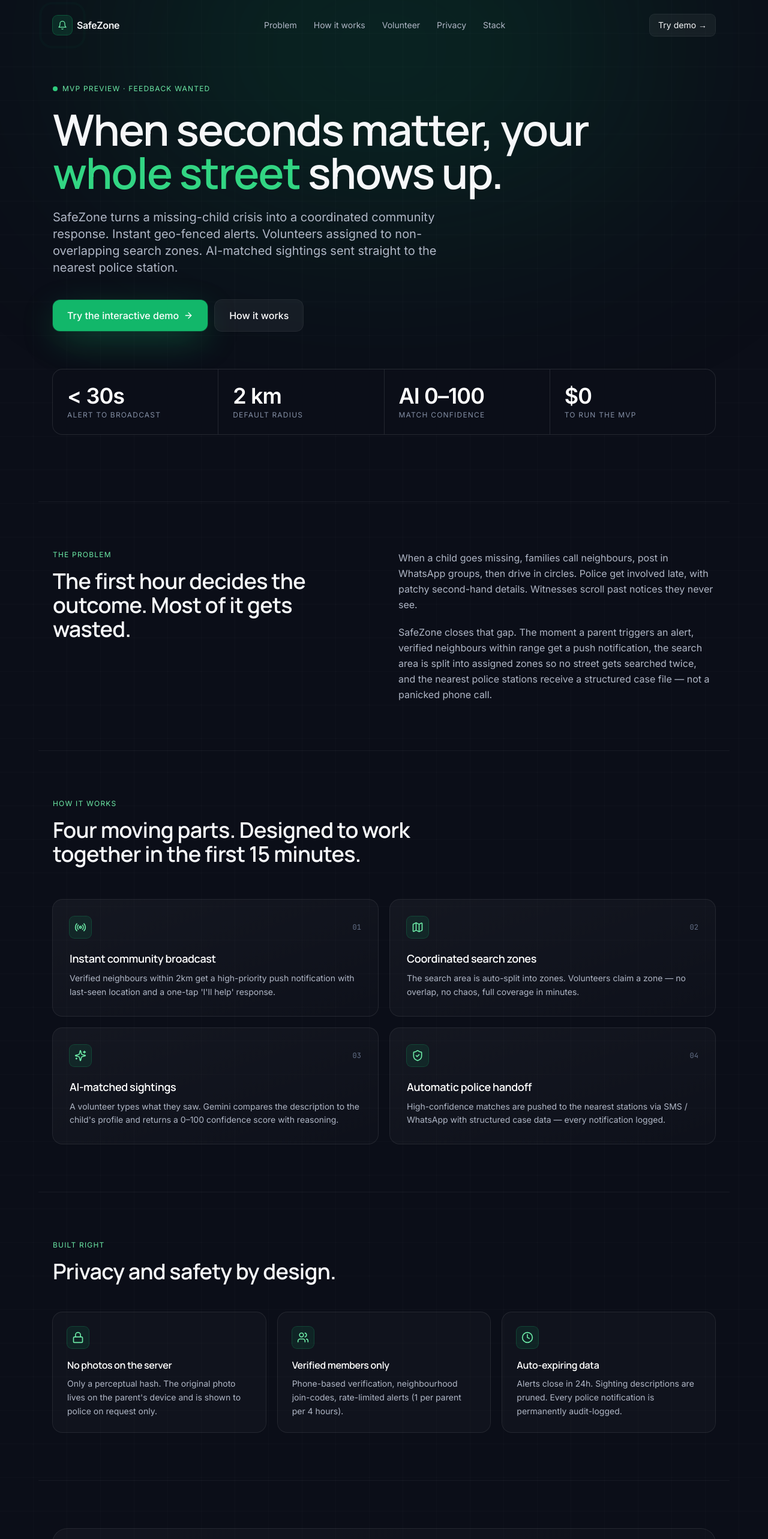
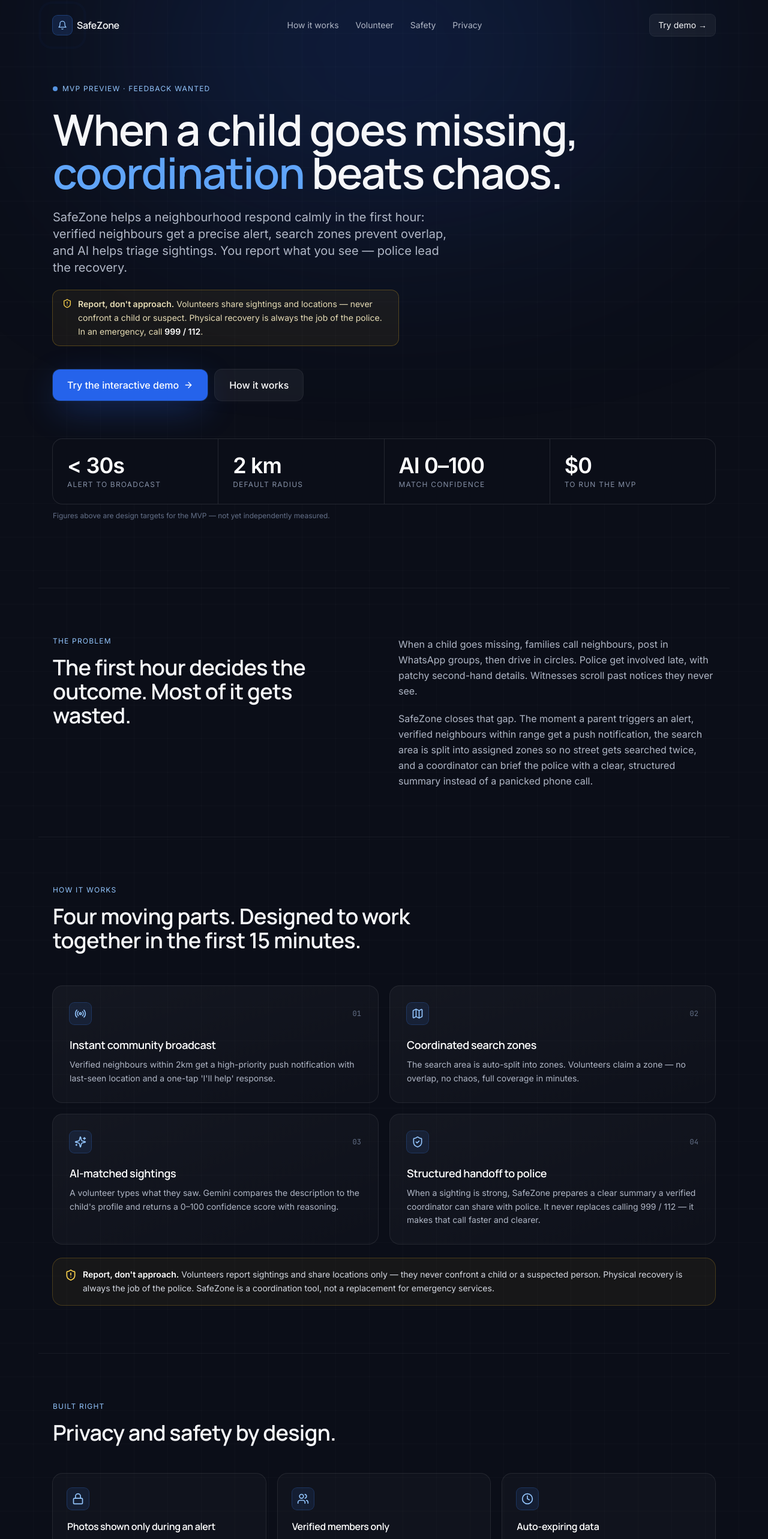
Before and after one commit to Codelionme7/safezone, a Next.js app: page / in a window 1280 px wide. Shown: the top 2566 px of the page at 60% size. Built offline with nearby package versions, Linux system fonts and the light colour scheme.

Commit message:
feat: apply collaborator checklist + new colour system (blue=trust, red=emergency, green=safe, amber=caution); honesty pass on police/NGO claims; report-don't-approach in funnel; standard nav; About; AI score bar; docs

```diff
--- a/src/app/globals.css
+++ b/src/app/globals.css
@@ -16,7 +16,7 @@
 }
 
 ::selection {
-  background: #12b76a;
+  background: #3b82f6;
   color: white;
 }
 
@@ -28,9 +28,9 @@
   background-position: -1px -1px;
 }
 
-/* Trust-green glow for primary CTAs */
+/* Trust-blue glow for primary CTAs */
 .glow {
-  box-shadow: 0 0 0 1px rgba(18, 183, 106, 0.25), 0 18px 60px -10px rgba(18, 183, 106, 0.45);
+  box-shadow: 0 0 0 1px rgba(59, 130, 246, 0.25), 0 18px 60px -10px rgba(37, 99, 235, 0.45);
 }
 
 /* Emergency-red glow — reserved for the alert trigger */
--- a/src/app/layout.tsx
+++ b/src/app/layout.tsx
@@ -5,7 +5,6 @@
 export const viewport: Viewport = {
   width: "device-width",
   initialScale: 1,
-  maximumScale: 5,
   themeColor: "#0b0e18",
 };
 
@@ -14,13 +13,13 @@
 const jetbrains = JetBrains_Mono({ subsets: ["latin"], variable: "--font-mono", display: "swap" });
 
 export const metadata: Metadata = {
-  title: "SafeZone — Find missing children fast with community alerts",
+  title: "SafeZone — Coordinated community response when a child goes missing",
   description:
-    "Community-powered child safety. Instant geo-fenced alerts, coordinated volunteer search zones, AI-matched sightings, and automatic police notification. Built on free-tier services.",
+    "Community-powered child safety. Verified neighbour alerts, coordinated search zones, and AI-triaged sightings that help a coordinator brief the police. You report — police lead the recovery. An MVP preview.",
   openGraph: {
-    title: "SafeZone — Find missing children fast",
+    title: "SafeZone — Coordinated community response when a child goes missing",
     description:
-      "Instant community alerts, coordinated search zones, AI-matched sightings, automatic police notification.",
+      "Verified neighbour alerts, coordinated search zones, AI-triaged sightings. Report, don't approach — police lead the recovery.",
     type: "website",
   },
 };
--- a/src/app/page.tsx
+++ b/src/app/page.tsx
@@ -1,6 +1,5 @@
 import Link from "next/link";
 import {
-  Bell,
   MapPin,
   ShieldCheck,
   Users,
@@ -10,9 +9,9 @@
   Lock,
   Radio,
   Map as MapIcon,
+  ShieldAlert,
 } from "lucide-react";
-import { SiteFooter } from "@/components/SiteFrame";
-import { MobileNav } from "@/components/MobileNav";
+import { SiteNav, SiteFooter } from "@/components/SiteFrame";
 
 export default function Home() {
   return (
@@ -20,7 +19,7 @@
       <div className="absolute inset-0 grid-bg opacity-50 pointer-events-none" />
       <div className="absolute -top-40 left-1/2 -translate-x-1/2 h-[480px] w-[900px] rounded-full bg-brand-600/20 blur-[160px] pointer-events-none" />
 
-      <Nav />
+      <SiteNav />
 
       <section className="relative max-w-6xl mx-auto px-6 pt-14 sm:pt-20 pb-20 sm:pb-28">
         <div className="flex items-center gap-2 text-xs uppercase tracking-widest text-brand-300 mb-6">
@@ -28,19 +27,27 @@
           MVP preview · feedback wanted
         </div>
         <h1 className="text-4xl sm:text-5xl md:text-7xl font-semibold tracking-tight leading-[1.08] sm:leading-[1.05] max-w-4xl text-balance">
-          When seconds matter, your <span className="text-brand-400">whole street</span> shows up.
+          When a child goes missing, <span className="text-brand-400">coordination</span> beats chaos.
         </h1>
         <p className="mt-6 text-base sm:text-lg md:text-xl text-ink-300 max-w-2xl leading-relaxed">
-          SafeZone turns a missing-child crisis into a coordinated community
-          response. Instant geo-fenced alerts. Volunteers assigned to non-overlapping
-          search zones. AI-matched sightings sent straight to the nearest police
-          station.
+          SafeZone helps a neighbourhood respond calmly in the first hour: verified
+          neighbours get a precise alert, search zones prevent overlap, and AI helps
+          triage sightings. You report what you see — police lead the recovery.
         </p>
+
+        <div className="mt-6 inline-flex items-start gap-2.5 rounded-xl ring-1 ring-caution-400/30 bg-caution-400/[0.06] px-4 py-3 max-w-xl">
+          <ShieldAlert className="h-4 w-4 text-caution-300 mt-0.5 shrink-0" />
+          <p className="text-sm text-caution-100/90 leading-relaxed">
+            <span className="font-semibold">Report, don&apos;t approach.</span> Volunteers share
+            sightings and locations — never confront a child or suspect. Physical recovery is always
+            the job of the police. In an emergency, call <span className="font-semibold text-white">999 / 112</span>.
+          </p>
+        </div>
 
         <div className="mt-10 flex flex-wrap gap-3">
           <Link
             href="/demo"
-            className="group inline-flex items-center gap-2 rounded-xl bg-brand-500 hover:bg-brand-400 transition-colors px-6 py-3.5 font-medium text-white glow"
+            className="group inline-flex items-center gap-2 rounded-xl bg-brand-600 hover:bg-brand-500 transition-colors px-6 py-3.5 font-medium text-white glow"
           >
             Try the interactive demo
             <ArrowRight className="h-4 w-4 transition-transform group-hover:translate-x-0.5" />
@@ -59,6 +66,9 @@
           <Stat value="AI 0–100" label="Match confidence" />
           <Stat value="$0" label="To run the MVP" />
         </div>
+        <p className="mt-3 text-xs text-ink-500">
+          Figures above are design targets for the MVP — not yet independently measured.
+        </p>
       </section>
 
       <section id="problem" className="relative max-w-6xl mx-auto px-6 py-20 border-t border-white/5">
@@ -78,9 +88,9 @@
             <p>
               SafeZone closes that gap. The moment a parent triggers an alert,
               verified neighbours within range get a push notification, the search
-              area is split into assigned zones so no street gets searched twice, and
-              the nearest police stations receive a structured case file — not a
-              panicked phone call.
+              area is split into assigned zones so no street gets searched twice, and a
+              coordinator can brief the police with a clear, structured summary instead
+              of a panicked phone call.
             </p>
           </div>
         </div>
@@ -114,9 +124,19 @@
           <Step
             n="04"
             icon={<ShieldCheck className="h-5 w-5" />}
-            title="Automatic police handoff"
-            body="High-confidence matches are pushed to the nearest stations via SMS / WhatsApp with structured case data — every notification logged."
+            title="Structured handoff to police"
+            body="When a sighting is strong, SafeZone prepares a clear summary a verified coordinator can share with police. It never replaces calling 999 / 112 — it makes that call faster and clearer."
           />
+        </div>
+
+        <div className="mt-6 flex items-start gap-2.5 rounded-2xl ring-1 ring-caution-400/25 bg-caution-400/[0.05] px-5 py-4">
+          <ShieldAlert className="h-5 w-5 text-caution-300 mt-0.5 shrink-0" />
+          <p className="text-sm text-ink-200 leading-relaxed">
+            <span className="font-semibold text-white">Report, don&apos;t approach.</span> Volunteers
+            report sightings and share locations only — they never confront a child or a suspected
+            person. Physical recovery is always the job of the police. SafeZone is a coordination
+            tool, not a replacement for emergency services.
+          </p>
         </div>
       </section>
 
@@ -129,8 +149,8 @@
         <div className="grid md:grid-cols-3 gap-5">
           <Trust
             icon={<Lock className="h-5 w-5" />}
-            title="No photos on the server"
-            body="Only a perceptual hash. The original photo lives on the parent's device and is shown to police on request only."
+            title="Photos shown only during an alert"
+            body="A child's photo is visible to verified volunteers only while an alert is active, then removed when the child is found. We never make it public."
           />
           <Trust
             icon={<Users className="h-5 w-5" />}
@@ -179,6 +199,33 @@
         </div>
       </section>
 
+      <section id="about" className="relative max-w-6xl mx-auto px-6 py-20 border-t border-white/5">
+        <div className="grid md:grid-cols-2 gap-12 items-start">
+          <div>
+            <p className="text-xs uppercase tracking-widest text-brand-300 mb-4">About</p>
+            <h2 className="text-3xl md:text-4xl font-semibold leading-tight">
+              A Kenyan-built tool for the first hour.
+            </h2>
+          </div>
+          <div className="space-y-5 text-ink-300 leading-relaxed">
+            <p>
+              SafeZone is an independent project started in Kenya, built around one belief: when a
+              child goes missing, a calm, coordinated neighbourhood — working with the police, not
+              instead of them — saves time that matters. We&apos;re building in the open and actively
+              looking for feedback, partners, and people who care about child safety.
+            </p>
+            <p>
+              This is an early MVP preview. It is not yet affiliated with any NGO or government body.
+              Reach us at{" "}
+              <a href="mailto:hello@safezone.app" className="text-brand-300 underline underline-offset-2">
+                hello@safezone.app
+              </a>{" "}
+              — for partnerships, <a href="mailto:partners@safezone.app" className="text-brand-300 underline underline-offset-2">partners@safezone.app</a>.
+            </p>
+          </div>
+        </div>
+      </section>
+
       <section className="relative max-w-6xl mx-auto px-6 py-24 border-t border-white/5">
         <div className="text-center max-w-2xl mx-auto">
           <h2 className="text-3xl md:text-5xl font-semibold leading-tight">
@@ -211,51 +258,6 @@
   );
 }
 
-function Nav() {
-  return (
-    <nav className="relative z-10 max-w-6xl mx-auto px-6 pt-6 flex items-center justify-between">
-      <Logo />
-      <div className="hidden md:flex items-center gap-7 text-sm text-ink-300">
-        <a href="#problem" className="hover:text-white transition-colors">
-          Problem
-        </a>
-        <a href="#how" className="hover:text-white transition-colors">
-          How it works
-        </a>
-        <Link href="/volunteer" className="hover:text-white transition-colors">
-          Volunteer
-        </Link>
-        <a href="#trust" className="hover:text-white transition-colors">
-          Privacy
-        </a>
-        <a href="#stack" className="hover:text-white transition-colors">
-          Stack
-        </a>
-      </div>
-      <div className="flex items-center gap-2">
-        <Link
-          href="/demo"
-          className="hidden md:inline-flex text-sm rounded-lg bg-white/5 ring-1 ring-white/10 hover:bg-white/10 px-3.5 py-2 transition-colors"
-        >
-          Try demo →
-        </Link>
-        <MobileNav />
-      </div>
-    </nav>
-  );
-}
-
-function Logo() {
-  return (
-    <Link href="/" className="inline-flex items-center gap-2">
-      <span className="relative inline-flex h-8 w-8 items-center justify-center rounded-lg bg-brand-500/15 ring-1 ring-brand-500/40">
-        <Bell className="h-4 w-4 text-brand-300" />
-        <span className="absolute inset-0 rounded-lg ring-2 ring-brand-500/30 animate-pulse-ring" />
-      </span>
-      <span className="font-semibold tracking-tight">SafeZone</span>
-    </Link>
-  );
-}
 
 function Stat({ value, label }: { value: string; label: string }) {
   return (
--- a/src/app/safeguarding/page.tsx
+++ b/src/app/safeguarding/page.tsx
@@ -46,10 +46,11 @@
 
       <Section heading="Working with NGOs">
         <p>
-          We partner with established organisations — such as the Kenya Red Cross, activist networks,
-          and children&apos;s homes — precisely because they already practise safeguarding. NGO partners
-          approve their own volunteers, giving every alert a layer of human trust before it reaches
-          the network.
+          Our goal is to work with established organisations we admire — such as the Kenya Red Cross,
+          activist networks, and children&apos;s homes — precisely because they already practise
+          safeguarding. These partnerships are aspirational, not yet in place. The intended model:
+          NGO partners approve their own volunteers, giving every alert a layer of human trust before
+          it reaches the network.
         </p>
       </Section>
     </LegalShell>
--- a/src/components/DemoUI.tsx
+++ b/src/components/DemoUI.tsx
@@ -2,7 +2,7 @@
 
 import { ReactNode } from "react";
 import Link from "next/link";
-import { Bell, ArrowLeft } from "lucide-react";
+import { Bell, ArrowLeft, Info } from "lucide-react";
 
 export function DemoChrome({ children, step, total }: { children: ReactNode; step: number; total: number }) {
   return (
@@ -34,6 +34,16 @@
             className="h-full bg-gradient-to-r from-brand-500 to-brand-300 transition-all duration-500"
             style={{ width: `${(step / total) * 100}%` }}
           />
+        </div>
+      </div>
+
+      <div className="relative max-w-4xl mx-auto px-4 sm:px-6 pt-3">
+        <div className="flex items-center gap-2 text-[11px] text-caution-200/80 bg-caution-400/[0.06] ring-1 ring-caution-400/20 rounded-lg px-3 py-1.5">
+          <Info className="h-3.5 w-3.5 shrink-0" />
+          <span>
+            Interactive demo — everything here is simulated. No real alerts are sent and no data is
+            stored. In a real emergency, call <span className="font-semibold text-white">999 / 112</span>.
+          </span>
         </div>
       </div>
 
--- a/src/components/MobileNav.tsx
+++ b/src/components/MobileNav.tsx
@@ -7,8 +7,10 @@
 const LINKS = [
   { href: "/#how", label: "How it works" },
   { href: "/volunteer", label: "Volunteer" },
+  { href: "/#trust", label: "Safety" },
   { href: "/privacy", label: "Privacy" },
   { href: "/disclaimer", label: "Disclaimer" },
+  { href: "/safeguarding", label: "Safeguarding" },
 ];
 
 export function MobileNav() {
--- a/src/components/SiteFrame.tsx
+++ b/src/components/SiteFrame.tsx
@@ -26,6 +26,9 @@
           Volunteer
         </Link>
         <Link href="/#trust" className="hover:text-white transition-colors">
+          Safety
+        </Link>
+        <Link href="/privacy" className="hover:text-white transition-colors">
           Privacy
         </Link>
       </div>
--- a/src/lib/mockAiMatcher.ts
+++ b/src/lib/mockAiMatcher.ts
@@ -63,14 +63,14 @@
   const score = Math.min(98, Math.max(8, overlapScore + ageBonus));
 
   let reasoning = "";
-  if (score >= 85) {
-    reasoning = `Strong match — ${matches.length} specific details from the profile appear in the sighting, including age and clothing cues.`;
+  if (score >= 90) {
+    reasoning = `Very strong match — ${matches.length} specific details from the profile appear in the sighting, including age and clothing cues. Flag for a coordinator to review and escalate.`;
   } else if (score >= 70) {
-    reasoning = `Likely match — multiple distinctive details overlap. Worth dispatching police.`;
+    reasoning = `Strong match — multiple distinctive details overlap. Worth a coordinator's attention.`;
   } else if (score >= 40) {
-    reasoning = `Possible match — some details overlap but key identifiers are missing or conflicting.`;
+    reasoning = `Possible match — some details overlap but key identifiers are missing or conflicting. Verify before acting.`;
   } else {
-    reasoning = `Unlikely match — few overlapping details. Logged for review but not escalating.`;
+    reasoning = `Low — few overlapping details. Logged for review but not escalating.`;
   }
 
   return {
--- a/tailwind.config.ts
+++ b/tailwind.config.ts
@@ -1,5 +1,11 @@
 import type { Config } from "tailwindcss";
 
+// Color system per docs/DESIGN_TOKENS — strict semantic ownership:
+//   brand (blue)     = trust / primary actions that are NOT emergencies
+//   alert (red)      = EMERGENCY ONLY (trigger button, live alert, "very strong match")
+//   safe (green)     = resolution: found / safe / resolved / verified
+//   caution (amber)  = pending / caution / secondary accent
+// Site is dark-themed (marketing + demo); values tuned to pop on #0B0E18.
 const config: Config = {
   content: ["./src/**/*.{ts,tsx}"],
   theme: {
@@ -19,31 +25,18 @@
           900: "#141826",
           950: "#0b0e18",
         },
-        // TRUST / SAFETY — green. Primary brand, CTAs, success.
-        // `brand` is aliased to this so existing brand-* classes become green.
+        // TRUST / PRIMARY — blue. Brand chrome, primary CTAs, links.
         brand: {
-          50: "#ecfdf3",
-          100: "#d1fadf",
-          200: "#a6f4c5",
-          300: "#6ce9a6",
-          400: "#32d583",
-          500: "#12b76a",
-          600: "#039855",
-          700: "#027a48",
-          800: "#05603a",
-          900: "#054f31",
-        },
-        trust: {
-          50: "#ecfdf3",
-          100: "#d1fadf",
-          200: "#a6f4c5",
-          300: "#6ce9a6",
-          400: "#32d583",
-          500: "#12b76a",
-          600: "#039855",
-          700: "#027a48",
-          800: "#05603a",
-          900: "#054f31",
+          50: "#eff6ff",
+          100: "#dbeafe",
+          200: "#bfdbfe",
+          300: "#93c5fd",
+          400: "#60a5fa",
+          500: "#3b82f6",
+          600: "#2563eb",
+          700: "#1d4ed8",
+          800: "#1e40af",
+          900: "#1e3a8a",
         },
         // EMERGENCY — red. Reserved for active alert states ONLY.
         alert: {
@@ -58,22 +51,35 @@
           800: "#912018",
           900: "#7a271a",
         },
-        // INSTITUTIONAL — blue. Police, official channels, calm trust.
+        // RESOLUTION — green. Found / safe / resolved / verified.
         safe: {
-          50: "#eff8ff",
-          100: "#d1e9ff",
-          200: "#b2ddff",
-          300: "#84caff",
-          400: "#53b1fd",
-          500: "#2e90fa",
-          600: "#1570ef",
-          700: "#175cd3",
-          800: "#1849a9",
-          900: "#194185",
+          50: "#f0fdf4",
+          100: "#dcfce7",
+          200: "#bbf7d0",
+          300: "#86efac",
+          400: "#4ade80",
+          500: "#22c55e",
+          600: "#16a34a",
+          700: "#15803d",
+          800: "#166534",
+          900: "#14532d",
+        },
+        // CAUTION — amber. Pending / caution / secondary accent.
+        caution: {
+          50: "#fffbeb",
+          100: "#fef3c7",
+          200: "#fde68a",
+          300: "#fcd34d",
+          400: "#fbbf24",
+          500: "#f59e0b",
+          600: "#d97706",
+          700: "#b45309",
+          800: "#92400e",
+          900: "#78350f",
         },
       },
       fontFamily: {
-        sans: ["var(--font-inter)", "ui-sans-serif", "system-ui", "sans-serif"],
+        sans: ["var(--font-inter)", "ui-sans-serif", "system-ui", "-apple-system", "Segoe UI", "Roboto", "sans-serif"],
         display: ["var(--font-manrope)", "var(--font-inter)", "ui-sans-serif", "sans-serif"],
         mono: ["var(--font-mono)", "ui-monospace", "monospace"],
       },
```
Also changed, not shown: src/components/DemoFlow.tsx (+43 -37 lines), src/components/VolunteerSignup.tsx (+15 -4 lines), 5 other files (tests, documents, lock files or other folders).
